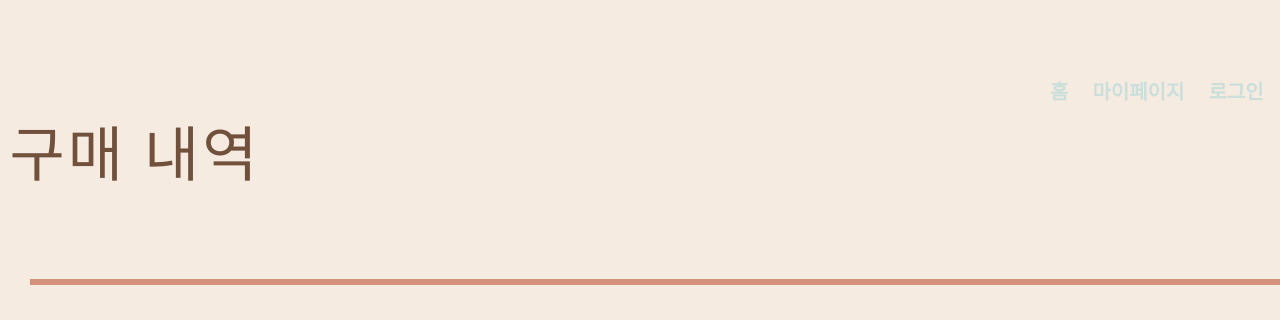
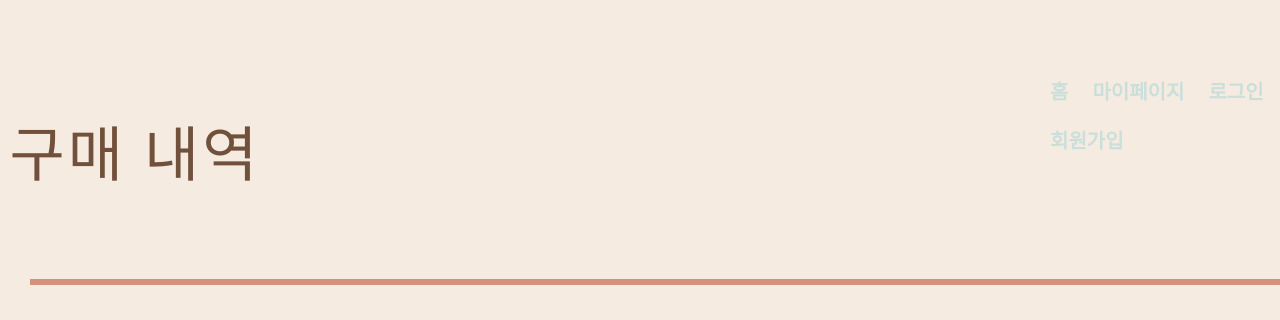
Before and after one commit to nomellc/OSP_ewhaMarket, a Flask app: page /mybuy/1/ in a window 1280 px wide; the page is wider, and only the part inside the window is pictured. Shown: the top 320 px of that part. Run offline with Flask 3, Linux system fonts and the light colour scheme; data that the repository does not hold is empty; some web fonts are replaced.

Commit message:
회원가입 버튼 추가

```diff
--- a/templates/detail.html
+++ b/templates/detail.html
@@ -33,6 +33,7 @@
               </li>
               {% else %}
               <li><a href="/login">로그인</a></li>
+              <li><a href="/signup">회원가입</a></li>
           {% endif %}
         </ul>
       </div>
--- a/templates/nine_buy.html
+++ b/templates/nine_buy.html
@@ -21,6 +21,7 @@
           </li>
           {% else %}
           <li><a href="/login">로그인</a></li>
+          <li><a href="/signup">회원가입</a></li>
           {% endif %}
         </ul>
       </div>
--- a/templates/nine_following.html
+++ b/templates/nine_following.html
@@ -21,6 +21,7 @@
           </li>
           {% else %}
           <li><a href="/login">로그인</a></li>
+          <li><a href="/signup">회원가입</a></li>
           {% endif %}
         </ul>
       </div>
--- a/templates/nine_like.html
+++ b/templates/nine_like.html
@@ -21,6 +21,7 @@
           </li>
           {% else %}
           <li><a href="/login">로그인</a></li>
+          <li><a href="/signup">회원가입</a></li>
           {% endif %}
         </ul>
       </div>
--- a/templates/nine_sell.html
+++ b/templates/nine_sell.html
@@ -21,6 +21,7 @@
             </li>
             {% else %}
             <li><a href="/login">로그인</a></li>
+            <li><a href="/signup">회원가입</a></li>
             {% endif %}
           </ul>
         </div>
--- a/templates/review_detail.html
+++ b/templates/review_detail.html
@@ -24,6 +24,7 @@
                 </li>
                 {% else %}
                 <li><a href="/login">로그인</a></li>
+                <li><a href="/signup">회원가입</a></li>
             {% endif %}
           </ul>
         </div>
```
